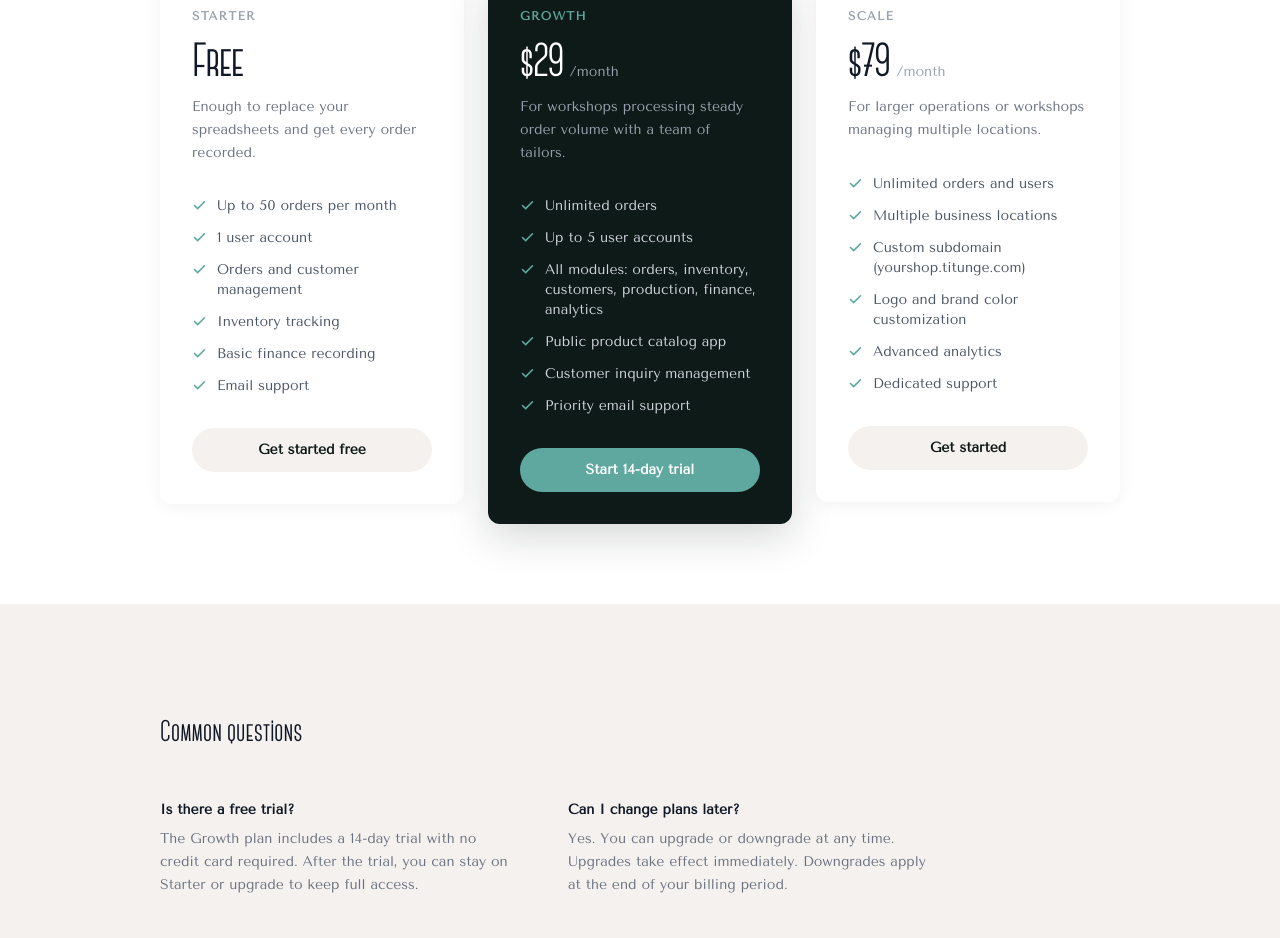
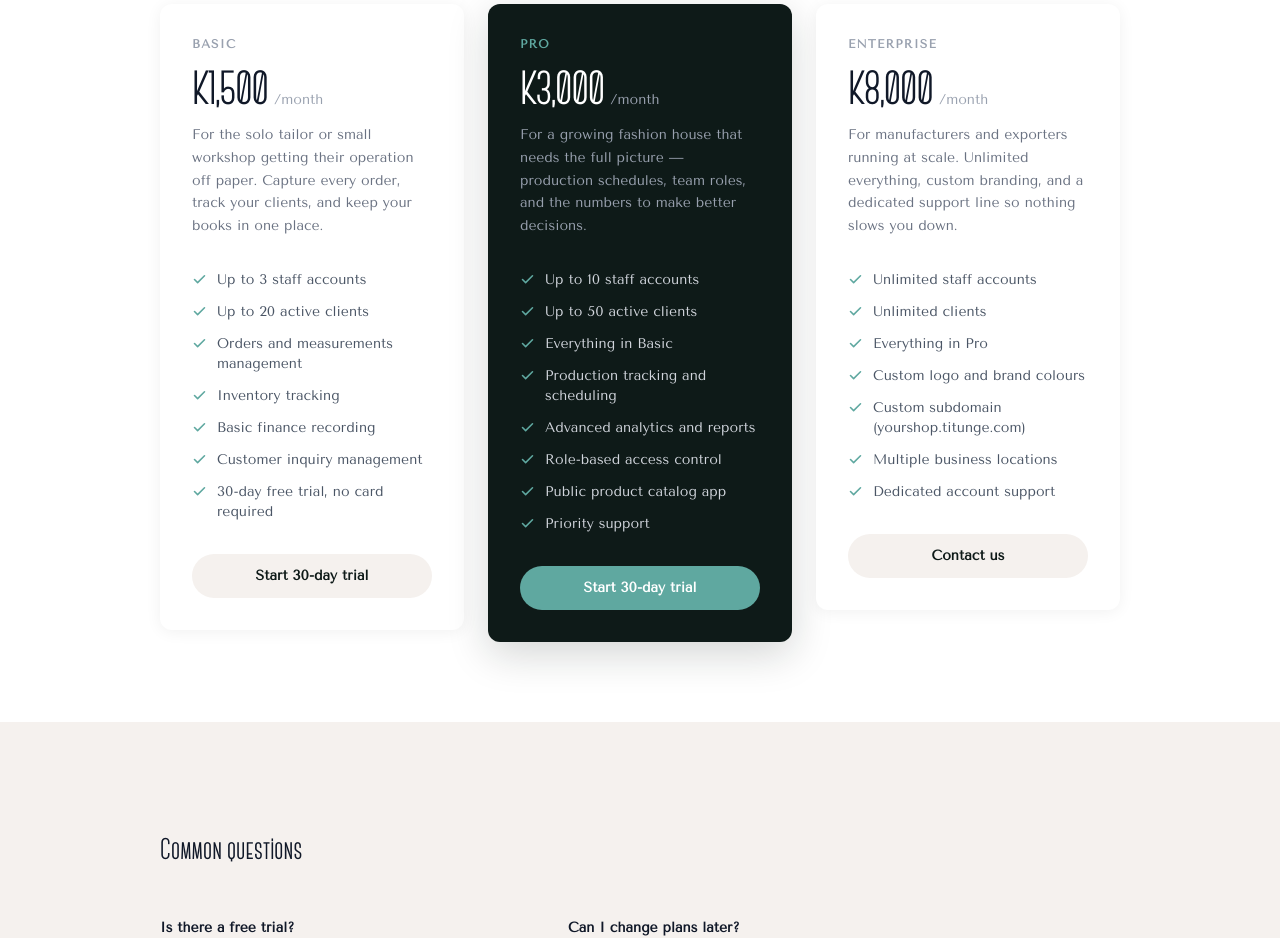
Before and after one commit to kondwanimuwowo/titunge, a Next.js app: page /pricing in a window 1280 px wide. Shown: the part 400-1338 px from the top of the page. Built offline with nearby package versions, Linux system fonts and the light colour scheme.

Commit message:
feat: update pricing to ZMW tiers with 30-day trial, no free plan

```diff
--- a/src/app/(marketing)/pricing/page.tsx
+++ b/src/app/(marketing)/pricing/page.tsx
@@ -4,51 +4,55 @@ import { FadeIn } from "@/components/marketing/FadeIn";
 
 const PLANS = [
   {
-    name: "Starter",
-    price: "Free",
-    period: null,
-    description: "Enough to replace your spreadsheets and get every order recorded.",
+    name: "Basic",
+    price: "K1,500",
+    period: "/month",
+    description: "For the solo tailor or small workshop getting their operation off paper. Capture every order, track your clients, and keep your books in one place.",
     features: [
-      "Up to 50 orders per month",
-      "1 user account",
-      "Orders and customer management",
+      "Up to 3 staff accounts",
+      "Up to 20 active clients",
+      "Orders and measurements management",
       "Inventory tracking",
       "Basic finance recording",
-      "Email support",
+      "Customer inquiry management",
+      "30-day free trial, no card required",
     ],
-    cta: "Get started free",
+    cta: "Start 30-day trial",
     featured: false,
   },
   {
-    name: "Growth",
-    price: "$29",
+    name: "Pro",
+    price: "K3,000",
     period: "/month",
-    description: "For workshops processing steady order volume with a team of tailors.",
+    description: "For a growing fashion house that needs the full picture — production schedules, team roles, and the numbers to make better decisions.",
     features: [
-      "Unlimited orders",
-      "Up to 5 user accounts",
-      "All modules: orders, inventory, customers, production, finance, analytics",
+      "Up to 10 staff accounts",
+      "Up to 50 active clients",
+      "Everything in Basic",
+      "Production tracking and scheduling",
+      "Advanced analytics and reports",
+      "Role-based access control",
       "Public product catalog app",
-      "Customer inquiry management",
-      "Priority email support",
+      "Priority support",
     ],
-    cta: "Start 14-day trial",
+    cta: "Start 30-day trial",
     featured: true,
   },
   {
-    name: "Scale",
-    price: "$79",
+    name: "Enterprise",
+    price: "K8,000",
     period: "/month",
-    description: "For larger operations or workshops managing multiple locations.",
+    description: "For manufacturers and exporters running at scale. Unlimited everything, custom branding, and a dedicated support line so nothing slows you down.",
     features: [
-      "Unlimited orders and users",
+      "Unlimited staff accounts",
+      "Unlimited clients",
+      "Everything in Pro",
+      "Custom logo and brand colours",
+      "Custom subdomain (yourshop.titunge.com)",
       "Multiple business locations",
-      "Custom subdomain (yourshop.titunge.com)",
-      "Logo and brand color customization",
-      "Advanced analytics",
-      "Dedicated support",
+      "Dedicated account support",
     ],
-    cta: "Get started",
+    cta: "Contact us",
     featured: false,
   },
 ];
@@ -56,23 +60,23 @@ const PLANS = [
 const FAQ = [
   {
     q: "Is there a free trial?",
-    a: "The Growth plan includes a 14-day trial with no credit card required. After the trial, you can stay on Starter or upgrade to keep full access.",
+    a: "Every plan starts with a 30-day trial, no credit card required. You get full access to all features on your chosen plan for the entire trial period.",
   },
   {
     q: "Can I change plans later?",
     a: "Yes. You can upgrade or downgrade at any time. Upgrades take effect immediately. Downgrades apply at the end of your billing period.",
   },
   {
-    q: "What counts as an order?",
-    a: "Any order record you create in the system, regardless of its status. Cancelled orders still count toward your monthly limit on the Starter plan.",
+    q: "Are prices in Zambian Kwacha?",
+    a: "Yes. All plan prices are billed in ZMW. Your subscription renews monthly on the same date you signed up.",
   },
   {
-    q: "Do you support currencies other than USD?",
-    a: "Yes. Each business can set its own local currency. Pricing for the software is billed in USD.",
+    q: "What happens when I hit my client or staff limit?",
+    a: "You can continue using the system for existing records but will be prompted to upgrade before adding new staff or client profiles. Nothing gets locked or deleted.",
   },
   {
     q: "Is my data secure?",
-    a: "Yes. Each business's data is isolated using row-level security. No tenant can access another's records.",
+    a: "Yes. Each business's data is fully isolated using row-level security. No other tenant can access your records, and you can export everything at any time.",
   },
 ];
 
@@ -90,7 +94,7 @@ export default function PricingPage() {
               Simple pricing
             </h1>
             <p className="mt-4 text-lg text-gray-500 max-w-lg">
-              Start free. Pay only when your business is ready to grow.
+              Every plan includes a 30-day free trial. No card required to start.
             </p>
           </FadeIn>
         </div>
```
